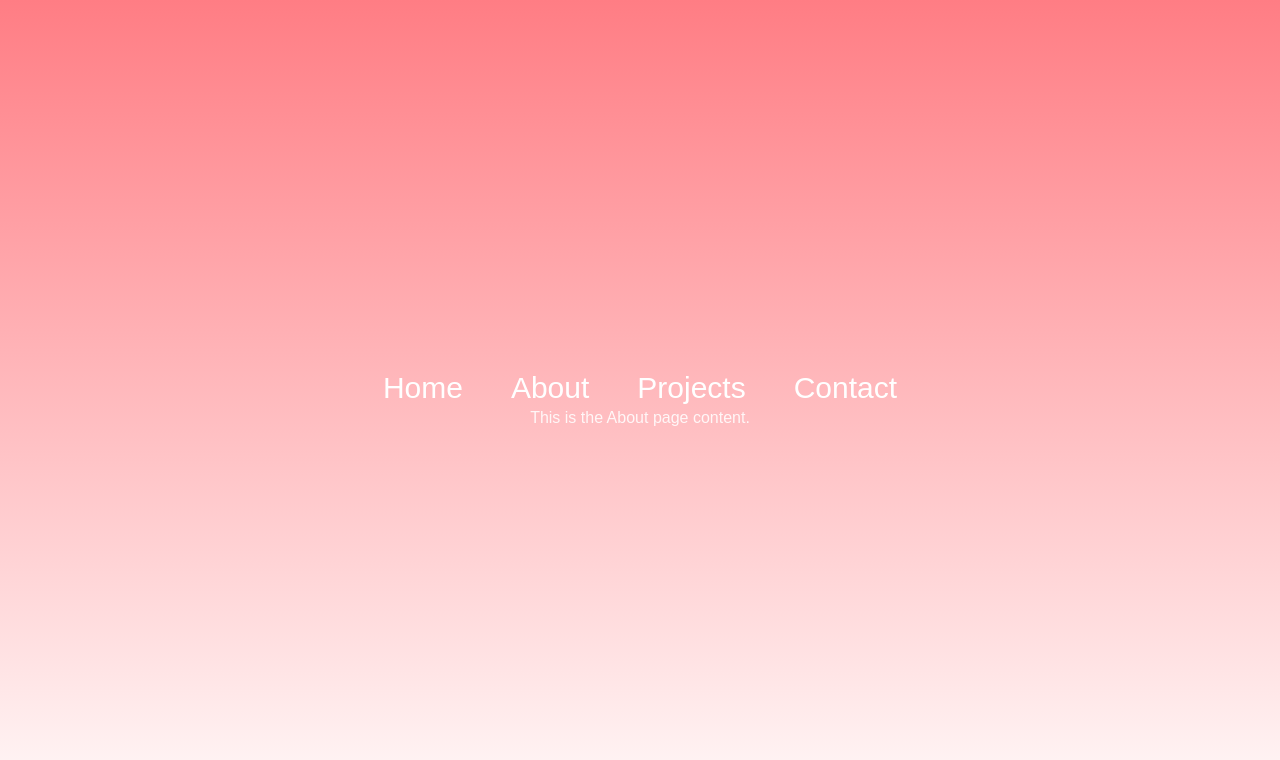
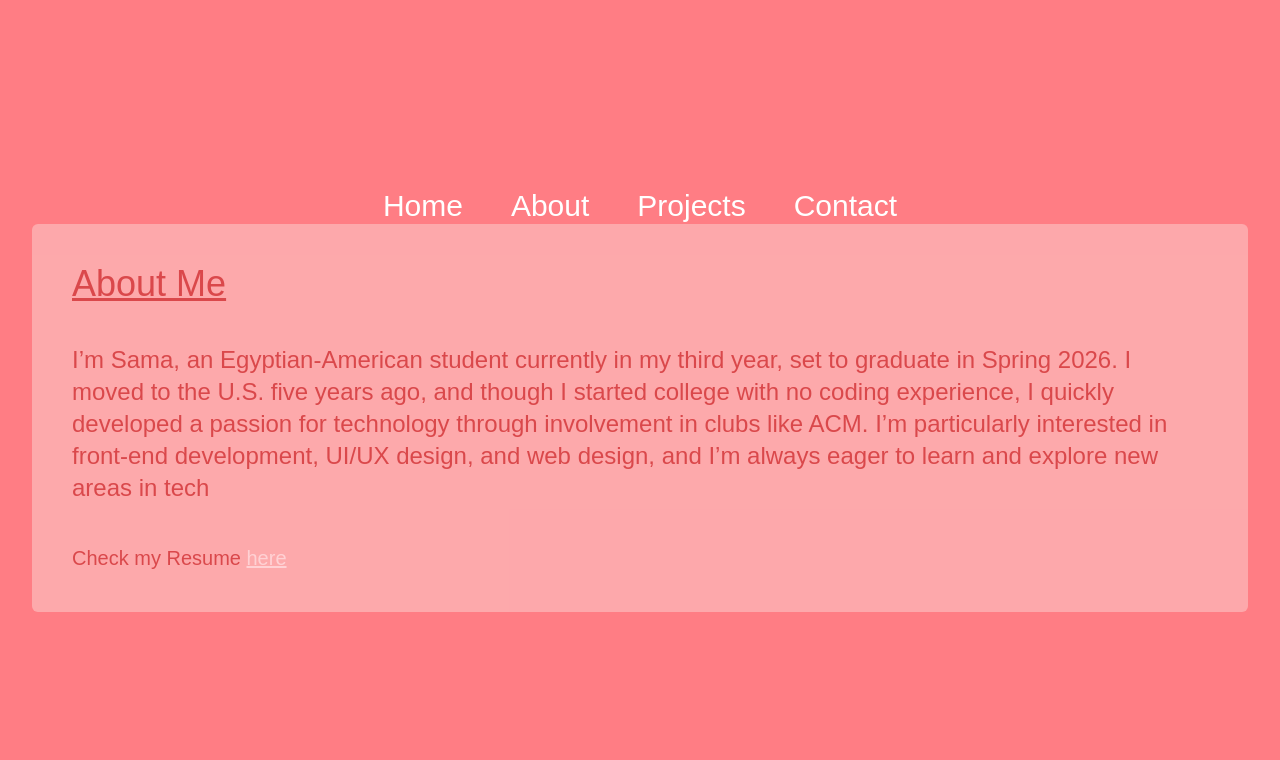
Before and after one commit to 26samaahmed/cs349-final-project, a React (Vite) app in the folder personal-portfolio/: page /about in a window 1280 px wide. Shown: the top 760 px of the page. Built offline with nearby package versions, Linux system fonts and the light colour scheme; a web font is replaced by a local one.

Commit message:
work on about page

```diff
--- a/personal-portfolio/src/components/NavBar.jsx
+++ b/personal-portfolio/src/components/NavBar.jsx
@@ -15,7 +15,7 @@ function Navbar() {
           <div key={index}>
               <Link
                 to={item.path}
-                className="text-white hover:text-[#C72D2D]"
+                className="text-white hover:text-[#C72D2D] no-underline hover:underline"
               >
                 {item.text}
               </Link>
--- a/personal-portfolio/src/index.css
+++ b/personal-portfolio/src/index.css
@@ -9,8 +9,8 @@
 
   color-scheme: light dark;
   color: rgba(255, 255, 255, 0.87);
-  background: rgb(255,248,248);
-  background: linear-gradient(0deg, rgba(255,248,248,1) 0%, rgba(255,125,132,1) 100%);
+  background: rgba(255, 125, 132, 1) !important;
+
 
   font-synthesis: none;
   text-rendering: optimizeLegibility;
--- a/personal-portfolio/src/pages/About.jsx
+++ b/personal-portfolio/src/pages/About.jsx
@@ -1,7 +1,17 @@
+import Resume from '../assets/Sama_Ahmed_2024_Resume.pdf';
+
 function AboutPage() {
   return (
-    <div>
-      <p>This is the About page content.</p>
+    <div className="text-[#C72D2D] text-left bg-[#FCC1C1] opacity-65 p-10 rounded-md">
+      <h1 className="text-4xl underline mb-10">About Me</h1>
+      <p className="text-2xl mb-10">I’m Sama, an Egyptian-American student currently in my third year, set to graduate in Spring 2026.
+        I moved to the U.S. five years ago, and though I started college with no coding experience,
+        I quickly developed a passion for technology through involvement in clubs like ACM.
+        I’m particularly interested in front-end development, UI/UX design, and web design,
+        and I’m always eager to learn and explore new areas in tech</p>
+
+      {/* link resume */}
+      <p className='text-xl'>Check my Resume <a href={Resume} target="_blank" rel="noreferrer" className='text-white underline'>here</a></p>
     </div>
   );
 }
```
